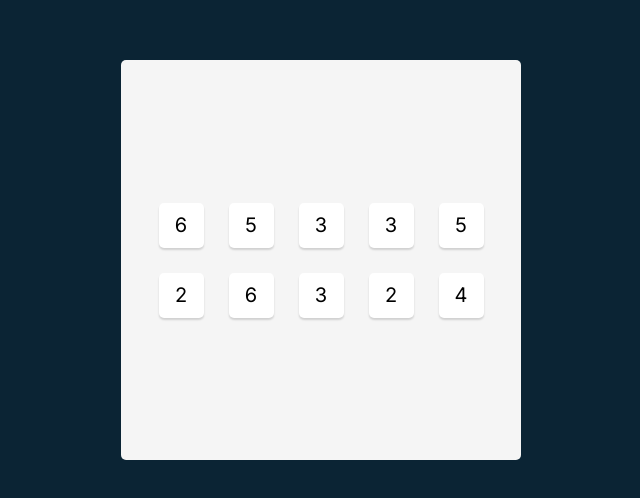
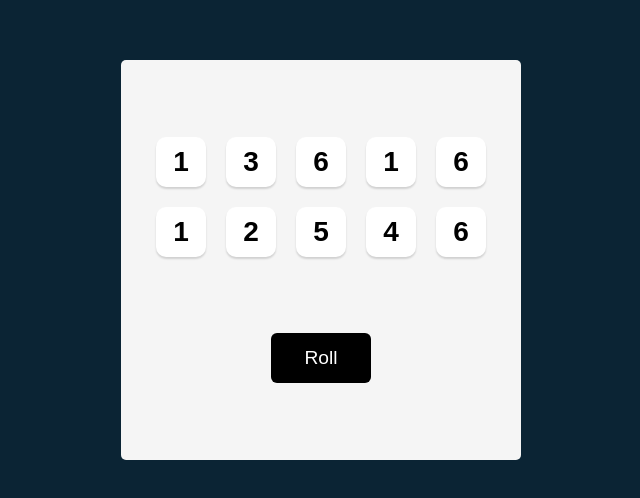
Before and after one commit to lenardski/tenziesproject, a React (Vite) app: page / in a window 1280 px wide. Shown: the part 140-638 px from the top of the page, without its empty margins (319-959 px from the left). Built offline with nearby package versions, Linux system fonts and the light colour scheme.

Commit message:
added roll button; make dice object instead

```diff
--- a/src/App.jsx
+++ b/src/App.jsx
@@ -1,27 +1,30 @@
 import Die from "./components/Die"
 import React from "react"
+import { useState } from "react"
 
-function App() {
+export default function App() {
 
-  const [diceRolls, setDiceRolls] = React.useState(generateDiceRolls())
+  const [dice, setDice] = useState(generateAllNewDice())
 
-  function generateDiceRolls() {
-    return new Array(10)
-      .fill(null)
-      .map(() => Math.ceil(Math.random() * 6) + 1)
+  function generateAllNewDice() {
+      return new Array(10)
+          .fill(0)
+          .map(() => ({ value: Math.ceil(Math.random() * 6), isHeld: true })
+          )
   }
 
-  function generateDice() {
-    return diceRolls.map((roll, index) => <Die key={index} value={roll} />)
+  function rollDices() {
+      setDice(generateAllNewDice())
   }
+
+  const diceElements = dice.map( (diceObject, index) => { return <Die key={index} diceObject={diceObject}/>})
 
   return (
     <main>
       <div className="dice-container">
-        {generateDice()}
+        {diceElements}
       </div>
+      <button className="roll-dice" onClick={rollDices}>Roll</button>
     </main>
   )
 }
-
-export default App
--- a/src/components/Die.jsx
+++ b/src/components/Die.jsx
@@ -1,5 +1,5 @@
-export default function Die({value}){
+export default function Die({diceObject}) {
     return (
-        <button>{value}</button>
+        <button>{diceObject.value}</button>
     )
 }
--- a/src/index.css
+++ b/src/index.css
@@ -3,7 +3,7 @@
 }
 
 body {
-    font-family: Inter, sans-serif;
+    font-family: Karla, sans-serif;
     margin: 0;
     background-color: #0B2434;
     padding: 20px;
@@ -27,24 +27,38 @@ main {
     border-radius: 5px;
     display: flex;
     flex-direction: column;
-    justify-content: center;
+    justify-content: space-evenly;
     align-items: center;
 }
 
 .dice-container {
     display: grid;
     grid-template: auto auto / repeat(5, 1fr);
-    gap: 25px;
+    gap: 20px;
+}
+
+button {
+    font-family: Karla, sans-serif;
+    cursor: pointer;
 }
 
 .dice-container button {
-    height: 45px;
-    width: 45px;
+    height: 50px;
+    width: 50px;
     box-shadow: 0px 2px 2px rgba(0, 0, 0, 0.15);
-    border-radius: 5px;
+    border-radius: 10px;
     border: none;
     background-color: white;
-    font-family: Inter, sans-serif;
-    font-size: 1.25rem;
-    cursor: pointer;
+    font-size: 1.75rem;
+    font-weight: bold;
 }
+
+button.roll-dice {
+    height: 50px;
+    width: 100px;
+    border: none;
+    border-radius: 6px;
+    background-color: #000000;
+    color: white;
+    font-size: 1.2rem;
+}
--- a/src/index.jsx
+++ b/src/index.jsx
@@ -2,8 +2,6 @@ import React, { StrictMode } from "react";
 import ReactDOM from "react-dom/client";
 import App from "./App";
 
-ReactDOM.createRoot(document.getElementById("root"))
-    .render(
-    <StrictMode>
-        <App />
-    </StrictMode>);
+ReactDOM
+    .createRoot(document.getElementById("root"))
+    .render(<App/>);
```
